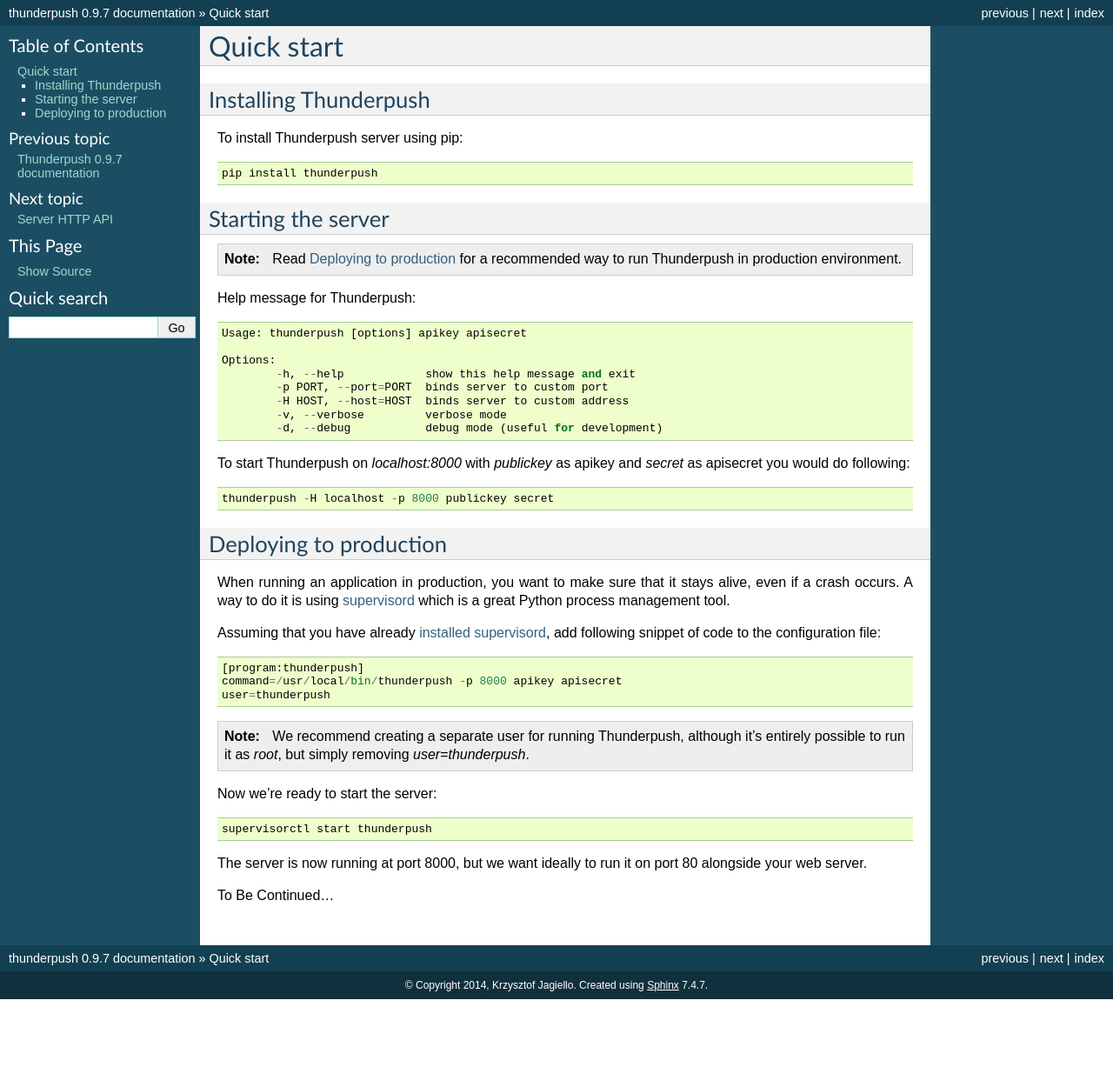
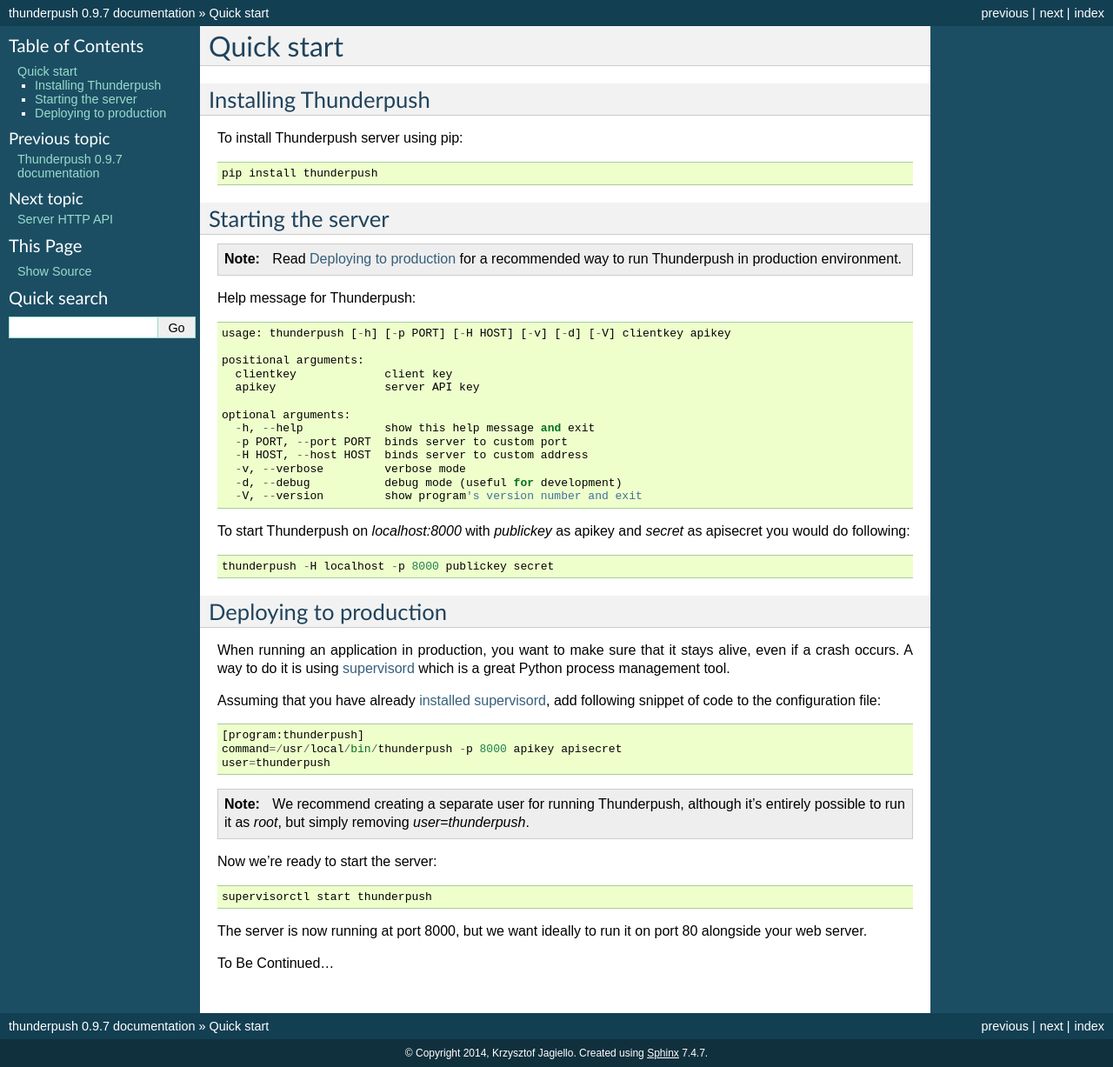
Before and after one commit to thunderpush/thunderpush, a Sphinx documentation site: the page built from docs/source/intro/quick-start.rst, in a window 1280 px wide. Shown: the whole page at 87% size. Built offline with Sphinx 7.4.7, drawn with Linux system fonts in a browser that asks for light colours; before the commit the page ends 1149 px from its top, so only the background shows below that.

Commit message:
Updated docs

```diff
--- a/docs/source/intro/quick-start.rst
+++ b/docs/source/intro/quick-start.rst
@@ -18,14 +18,19 @@
 
 Help message for Thunderpush::
 
-    Usage: thunderpush [options] apikey apisecret
+    usage: thunderpush [-h] [-p PORT] [-H HOST] [-v] [-d] [-V] clientkey apikey
 
-    Options:
-            -h, --help            show this help message and exit
-            -p PORT, --port=PORT  binds server to custom port
-            -H HOST, --host=HOST  binds server to custom address
-            -v, --verbose         verbose mode
-            -d, --debug           debug mode (useful for development)
+    positional arguments:
+      clientkey             client key
+      apikey                server API key
+
+    optional arguments:
+      -h, --help            show this help message and exit
+      -p PORT, --port PORT  binds server to custom port
+      -H HOST, --host HOST  binds server to custom address
+      -v, --verbose         verbose mode
+      -d, --debug           debug mode (useful for development)
+      -V, --version         show program's version number and exit
 
 To start Thunderpush on `localhost:8000` with `publickey` as apikey and `secret` as apisecret you would do following::
 
```
Also changed, not shown: README.rst (+16 -11 lines).
